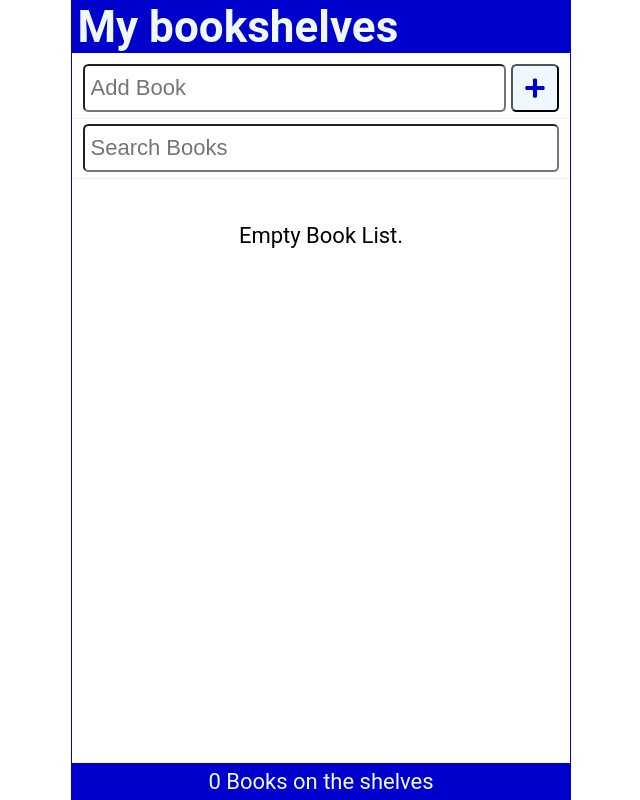
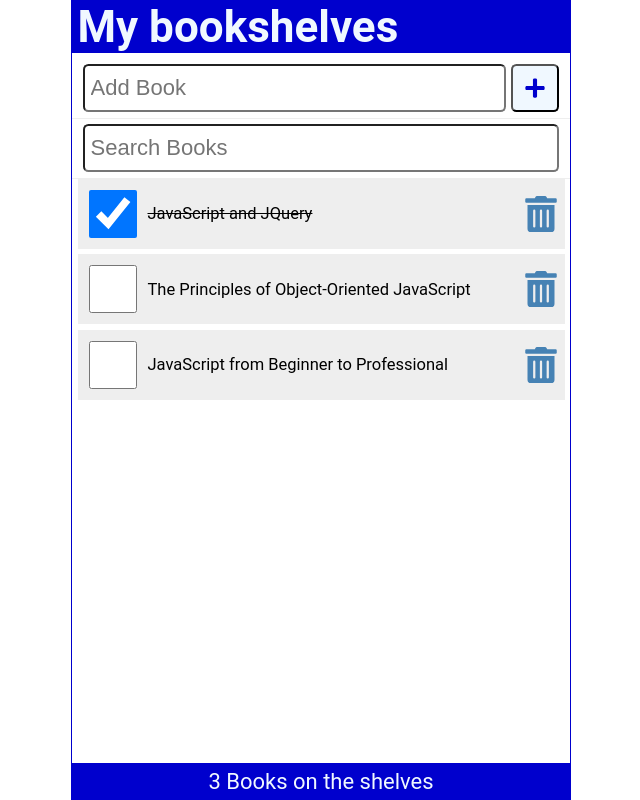
Before and after one commit to bendamian/React_app, a React (Create React App) app in the folder books/: page / in a window 1280 px wide. Shown: the whole page, without its empty margins (319-959 px from the left). Built offline with nearby package versions, Linux system fonts and the light colour scheme; data requests are answered from the project's data file.

Commit message:
Fetch Data from API

```diff
--- a/books/src/App.js
+++ b/books/src/App.js
@@ -6,16 +6,31 @@ import AddBook from "./AddBook";
 import SearchBook from "./SearchBook";
 
 function App() {
-  const [books, setBook] = useState(
-    JSON.parse(localStorage.getItem("bookList")) || []
-  );
-
+  const API_URL = "http://localhost:3500/books";
+  const [books, setBook] = useState([]);
   const [newBook, setNewBook] = useState("");
   const [search,setSearch] = useState('')
+  const[fetchErr,setfetchErr] = useState(null)
+  const[isLoding ,setIsLoding] = useState(true)
 
   useEffect(()=>{
-localStorage.setItem('bookList', JSON.stringify(books));
-  },[books])
+const fetchBooks = async () =>{
+  try{
+    const response = await fetch(API_URL)
+    if(!response.ok) throw Error('Did not receive data from server')
+     const bookCollection = await response.json();
+     setBook(bookCollection)
+     setfetchErr(null)
+    // console.log(bookCollection)
+  }catch(err){
+    setfetchErr(err.message);
+     // console.log(err.message)
+
+  }finally{setIsLoding(false)}
+}
+setTimeout( ()=>{(async () => await fetchBooks())();}, 2000)
+
+  },[])
 
 
 
@@ -55,16 +70,18 @@ localStorage.setItem('bookList', JSON.stringify(books));
         setNewBook={setNewBook}
         handleSubmit={handleSubmit}
       />
-      <SearchBook
-      search = {search}
-      setSearch = {setSearch}
-
-      />
-      <Content
-        books={books.filter(book => (book.book).toLowerCase().includes(search.toLowerCase()))}
-        handleCheched={handleCheched}
-        handleDelete={handleDelete}
-      />
+      <SearchBook search={search} setSearch={setSearch} />
+      <main>
+        {isLoding && <p>Loding Books...</p>}
+        {fetchErr && <p style={{color:'red'}}>{`Error:${fetchErr}`}</p>}
+        {!fetchErr && !isLoding &&<Content
+          books={books.filter(book =>
+            book.book.toLowerCase().includes(search.toLowerCase())
+          )}
+          handleCheched={handleCheched}
+          handleDelete={handleDelete}
+        />}
+      </main>
       <Footer length={books.length} />
     </div>
   );
--- a/books/src/Content.js
+++ b/books/src/Content.js
@@ -4,7 +4,7 @@ import BookList from "./BookList";
 
 function Content({ books, handleCheched, handleDelete }) {
   return (
-    <main>
+    <>
       {books.length ? (
         <BookList
           key={books.id}
@@ -15,7 +15,7 @@ function Content({ books, handleCheched, handleDelete }) {
       ) : (
         <p style={{ marginTop: "2rem" }}> Empty Book List.</p>
       )}
-    </main>
+    </>
   );
 }
 
```
